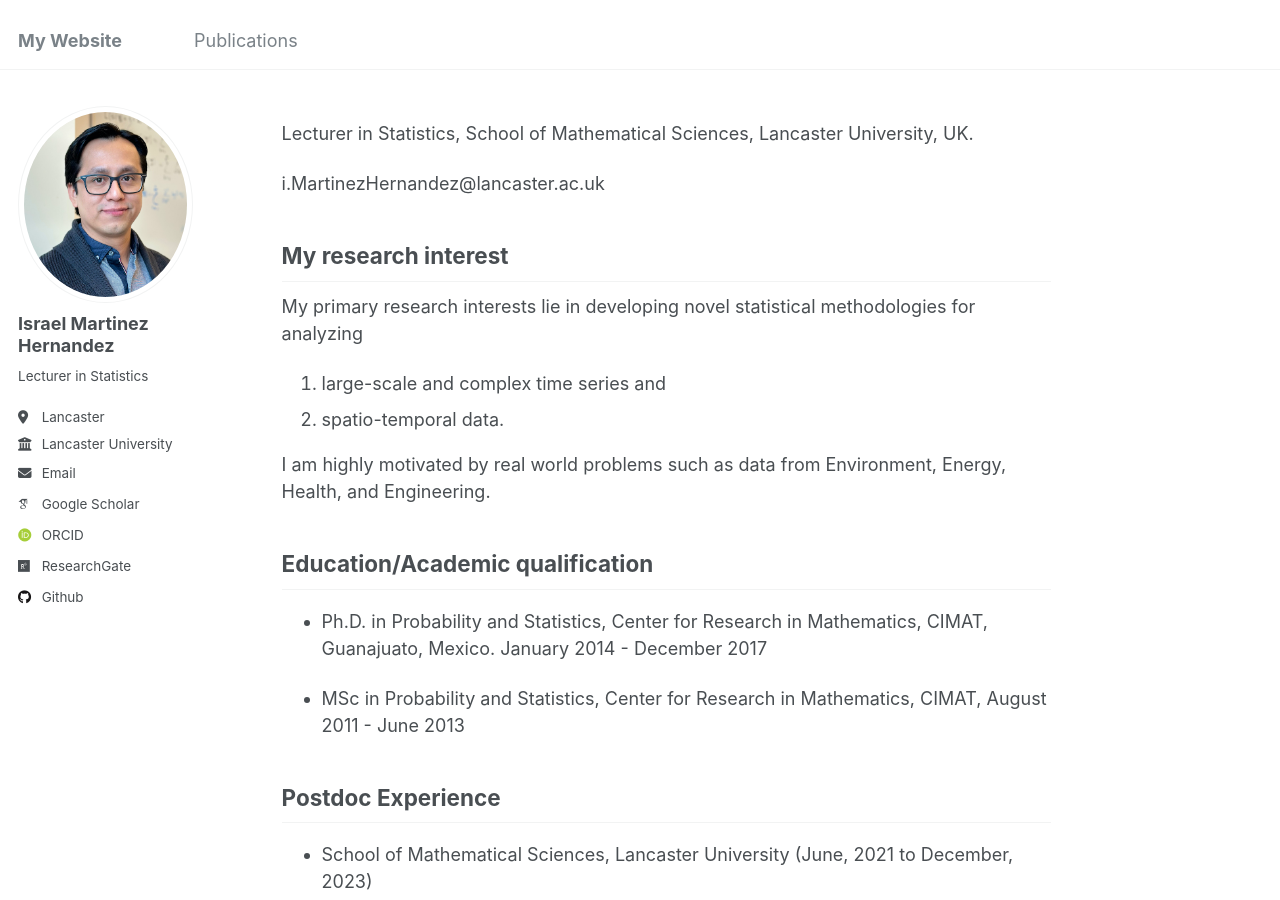
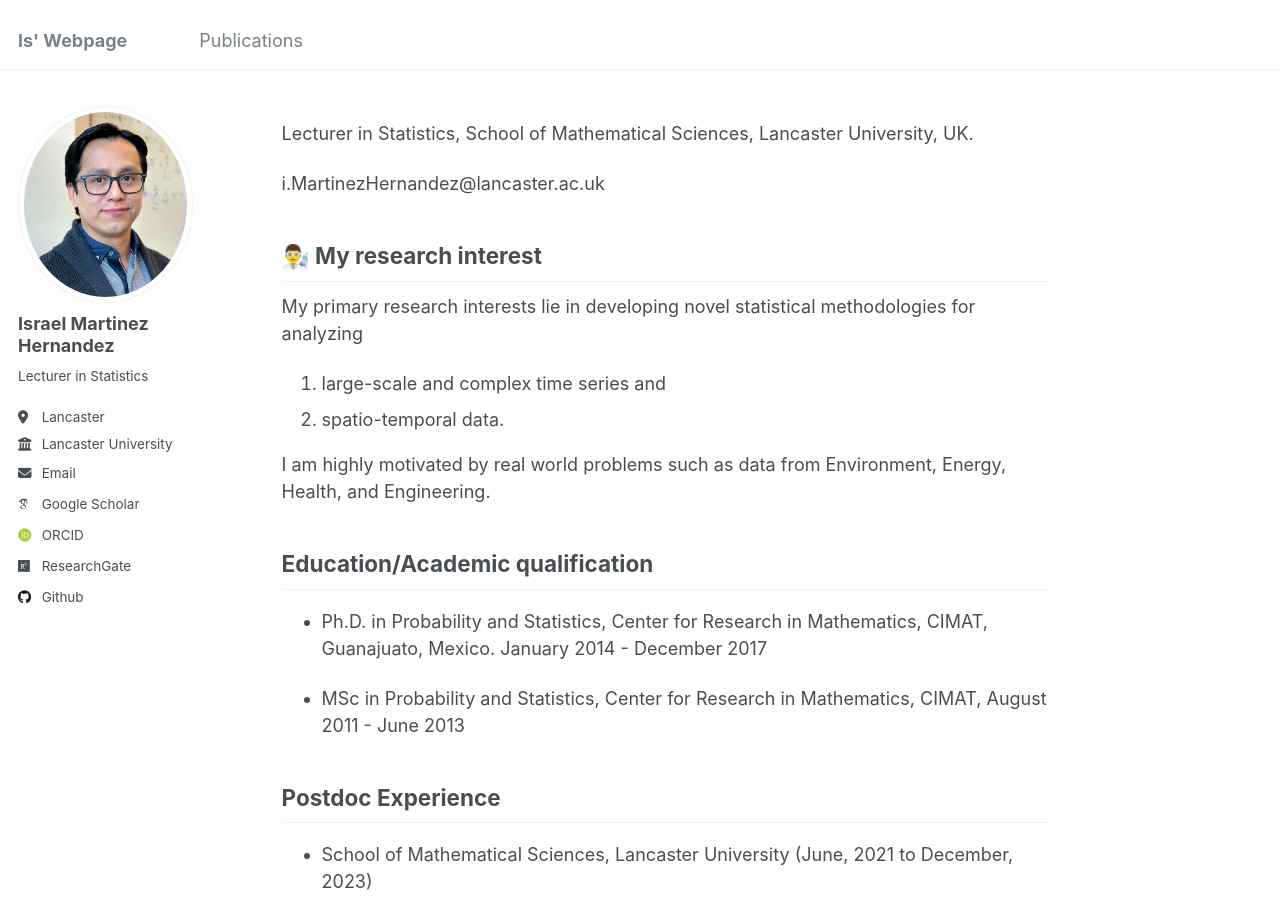
Before and after one commit to I-MH/I-MH.github.io, a Jekyll site: the page built from _pages/about.md, in a window 1280 px wide and 900 px high. Built offline with Jekyll 4.4.1, drawn with Linux system fonts in a browser that asks for light colours; some web fonts are replaced.

Commit message:
adding fig

```diff
--- a/_config.yml
+++ b/_config.yml
@@ -8,7 +8,7 @@
 
 # Basic Site Settings
 locale                   : "en-US"
-title                    : "My Website"
+title                    : "Is' Webpage"
 title_separator          : "-"
 name                     : &name "Israel Martinez Hernandez"
 description              : &description "Is Website"
--- a/_pages/about.md
+++ b/_pages/about.md
@@ -11,7 +11,7 @@ Lecturer in Statistics, School of Mathematical Sciences, Lancaster University, U
 
 i.MartinezHernandez@lancaster.ac.uk
 
-## My research interest
+## 👨‍🔬 My research interest
 My primary research interests lie in developing novel statistical methodologies
 for analyzing
 
```
Also changed, not shown: 1 other file.
